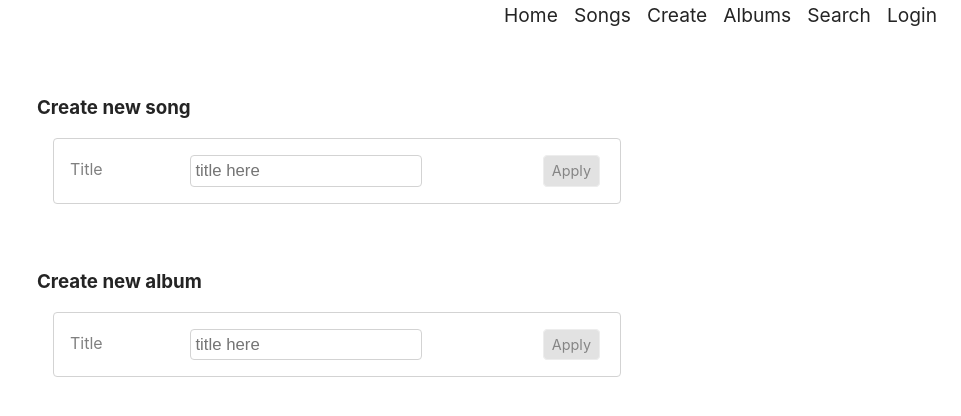
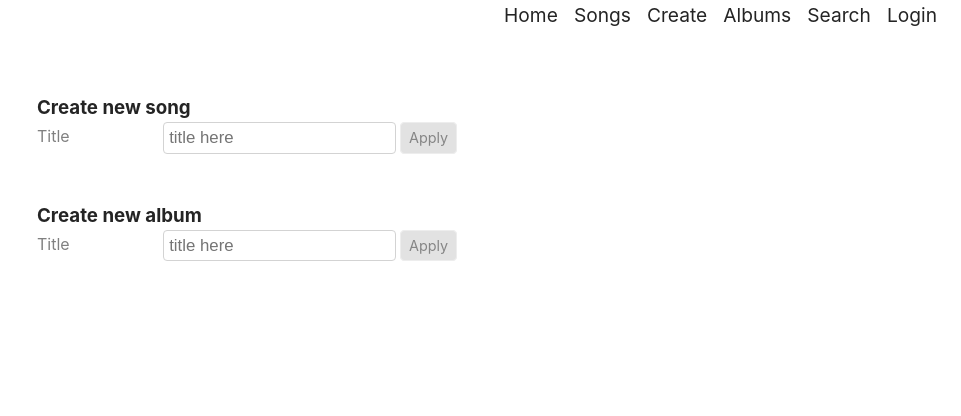
Before and after one commit to kevinjapan/WeeSongs, a Vue app: page /songs/create in a window 1280 px wide. Shown: the top 416 px of the page, without its empty margins (319-1280 px from the left). Built offline with nearby package versions, Linux system fonts and the light colour scheme.

Commit message:
tidy code

```diff
--- a/src/views/AlbumContainerView.vue
+++ b/src/views/AlbumContainerView.vue
@@ -23,10 +23,7 @@ onBeforeMount(async() => {
    if(result && result.message) notify_msg_list.value = result.message
    loading.value = false
 })
-
-
 </script>
-
 
 <template>
    <Transition>
@@ -46,14 +43,9 @@ onBeforeMount(async() => {
 
       </section>
    </Transition>
-
 </template>
 
 <style scoped>
-section {
-   width:100%;
-}
-
 /* configure Vue Transition component for app_nav slide-in*/
 .v-enter-active,.v-leave-active {
    -webkit-transition: opacity 2.5s ease-in-out;
--- a/src/views/CreateView.vue
+++ b/src/views/CreateView.vue
@@ -36,14 +36,13 @@ const apply_album = async() => {
 
 <template>
 
-
    <form class="flex flex_col align_start" @submit.prevent="apply_song">
 
       <h3 class="text_left mt_3">Create new song</h3>
 
       <section class="grid form_grid">
          <label for="song_title">Title</label>
-         <div class="flex space_between">
+         <div class="flex justify_between">
             <input
                v-model="song_title"
                id="song_title"
@@ -60,7 +59,7 @@ const apply_album = async() => {
 
       <section class="grid form_grid">
          <label for="album_title">Title</label>
-         <div class="flex space_between">
+         <div class="flex justify_between">
             <input
                v-model="album_title"
                id="album_title"
@@ -76,15 +75,3 @@ const apply_album = async() => {
    </form>
 
 </template>
-
-<style scoped>
-section {
-   width:100%;
-   margin:1rem;
-   padding:1rem;
-   text-align:left;
-   border:solid 1px lightgrey;
-   border-radius:.25rem;
-}
-
-</style>
--- a/src/views/HomeView.vue
+++ b/src/views/HomeView.vue
@@ -1,15 +1,13 @@
 <script setup>
 
-//
+
 // HomeView
-//
-
-
 
 </script>
 
 <template>
-  <h1>Home</h1>
+
+  <h3>Home</h3>
 
 </template>
 
--- a/src/views/LoginView.vue
+++ b/src/views/LoginView.vue
@@ -22,7 +22,6 @@ onMounted(() => {
 })
 
 const authenticate = async(credentials,cb_fail,cb_success) => {
-
    try {
       const { data, error } = await useData('login',[],{},JSON.stringify(credentials))
       if(data) {
@@ -48,7 +47,6 @@ const login = () => {
 }
 
 const failed = (error) => {
-
    // future : do we want to notify error to user?
    if(error) console.log(error)
 
--- a/src/views/SearchView.vue
+++ b/src/views/SearchView.vue
@@ -35,14 +35,15 @@ onUnmounted(() => {
 
 <template>
 
-   <h1>Search</h1>
+   <h3>Search</h3>
 
-   <SearchForm v-model="search_term" @submit-search-term="submit_search_term" />
+   <SearchForm
+      v-model="search_term"
+      @submit-search-term="submit_search_term"
+   />
 
-   <SearchResults :search_term="real_search_term"/>
+   <SearchResults
+      :search_term="real_search_term"
+   />
 
 </template>
-
-<style scoped>
-
-</style>
--- a/src/views/SongPrintView.vue
+++ b/src/views/SongPrintView.vue
@@ -2,13 +2,10 @@
 import { useSongStore } from '@/stores/songStore'
 import SongCtrls from '../components/Songs/Song/SongCtrls/SongCtrls.vue'
 
-//
+
 // SongPrintView
-//
 
 const song_store = useSongStore()
-
-
 
 </script>
 
```
Also changed, not shown: src/views/AboutView.vue (+1 -8 lines), src/views/AccountView.vue (+2 -9 lines).
